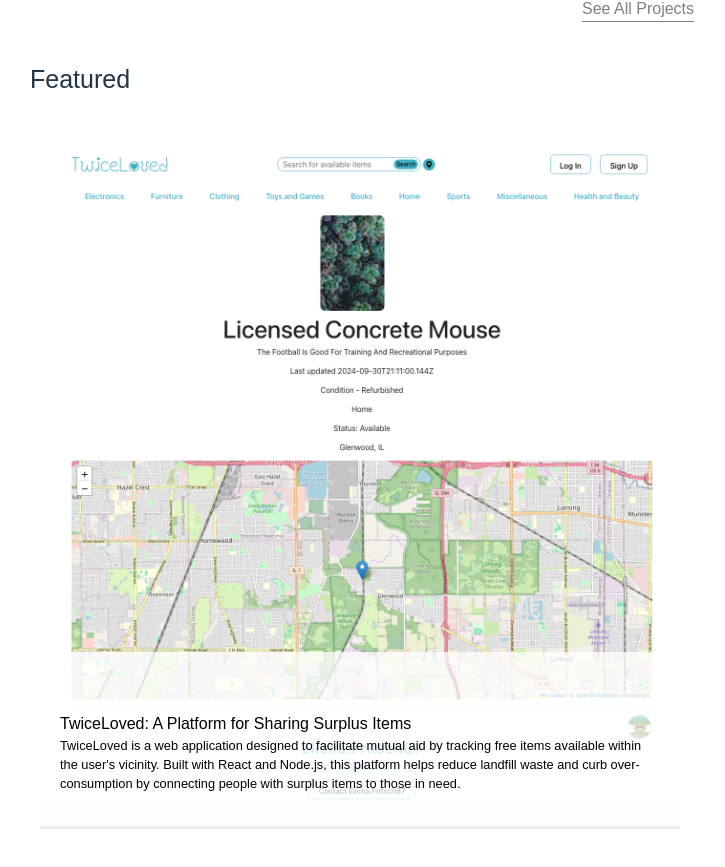
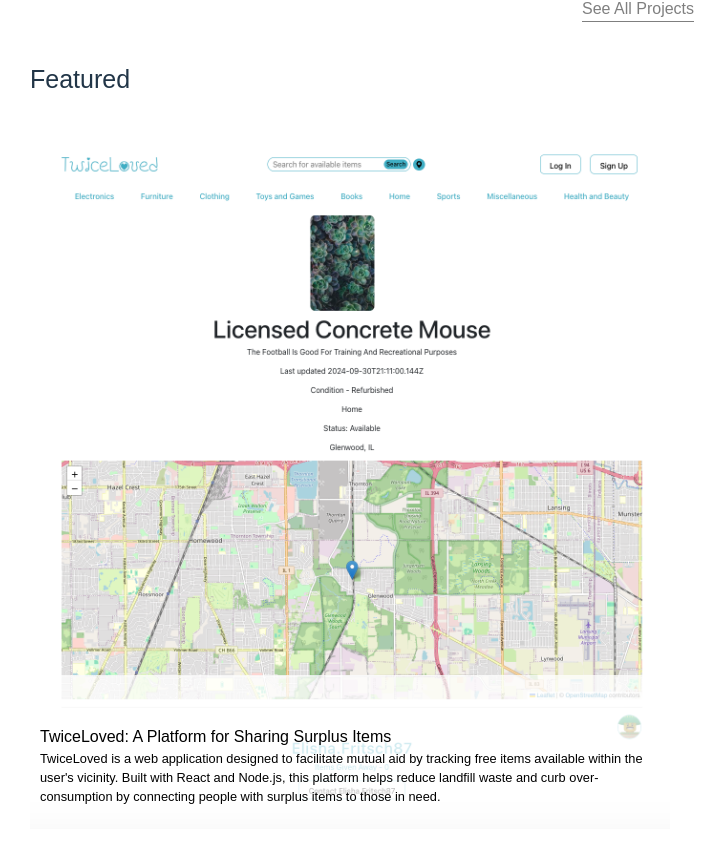
Before and after one commit to katiejnete/katejanete, a React (Vite) app: page / in a window 1280 px wide. Shown: the part 173-1040 px from the top of the page, without its empty margins (2-727 px from the left). Built offline with nearby package versions, Linux system fonts and the light colour scheme.

Commit message:
update card styling to contain all elements

```diff
--- a/src/stylesheets/Card.css
+++ b/src/stylesheets/Card.css
@@ -1,7 +1,7 @@
 .card {
-    margin: 10px;
     width: 100%;
-    height: auto;
+    height: 100%;
+    padding: 0;
     position: relative;
 }
 
@@ -10,6 +10,8 @@
     height: auto;
     z-index: -1;
     transition: opacity 0.3s ease;
+    display: block;
+    object-fit: cover;
 }
 
 .card-image.hovered {
@@ -18,11 +20,13 @@
 
 .card-text {
     position: absolute;
+    width: 100%;
+    box-sizing: border-box;
     text-align: left;
-    padding: 20px;
-    bottom: 10px;
+    bottom: 0;
     font-size: 2.5vw;
     background-color: rgba(255, 255, 255, 0.75);
+    padding: 10px;
 }
 
 .card-text h2 {
```
